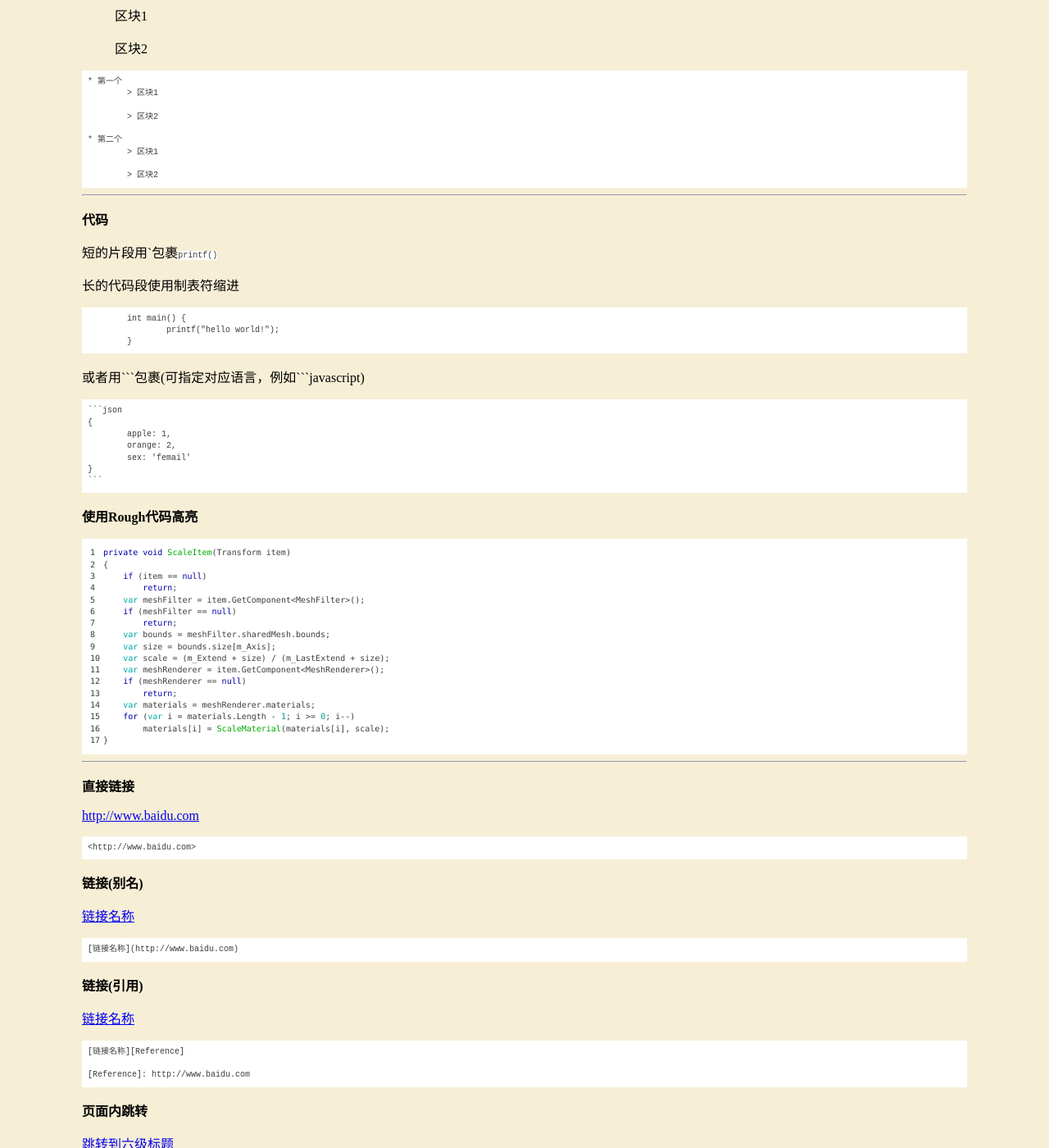
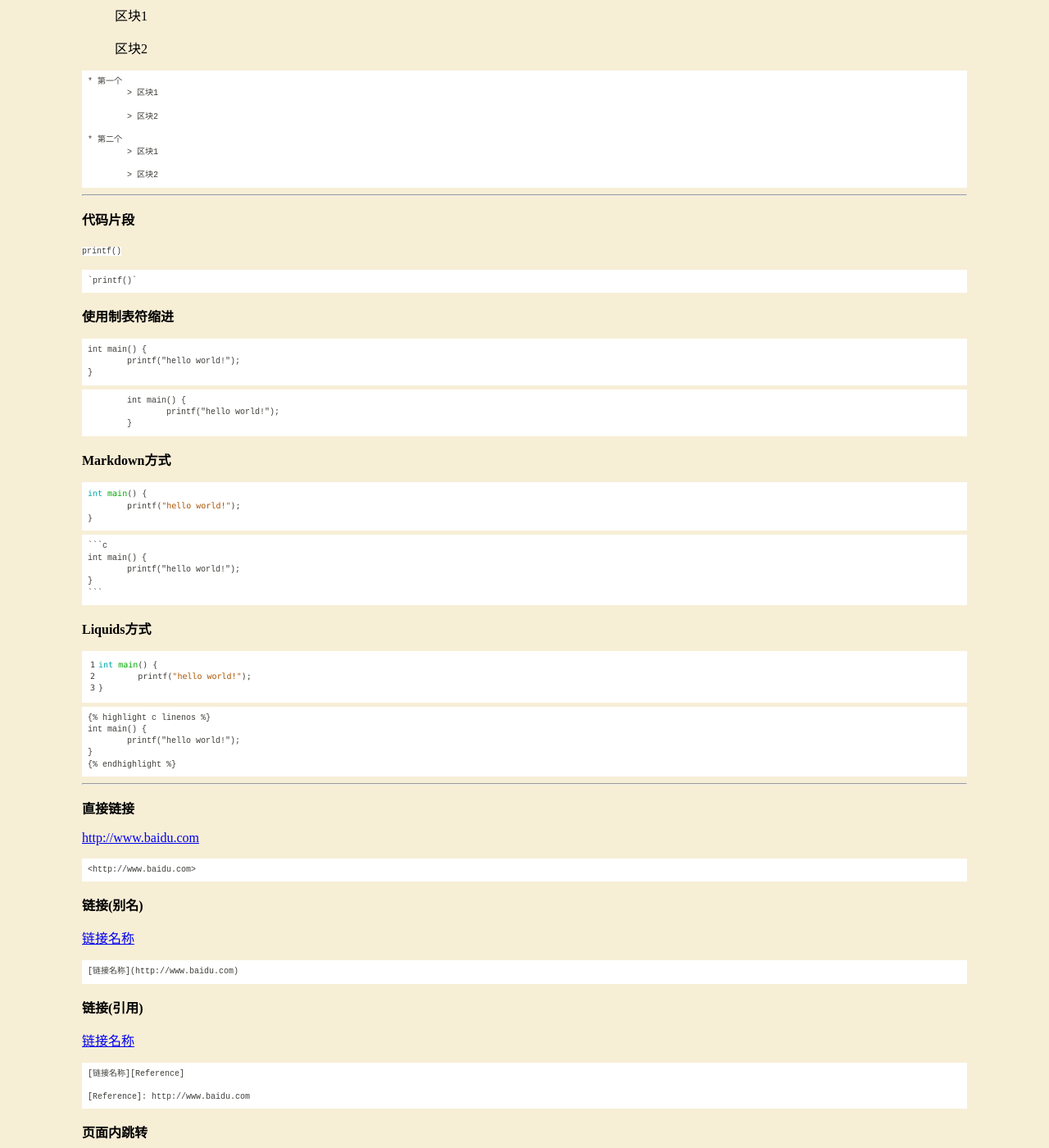
Before and after one commit to SylarLi/sylarli.github.io, a Jekyll site: the page built from _posts/2019-11-7-Markdown.md, in a window 1280 px wide and 1400 px high, scrolled down 3293 px. Shown: the whole window at 82% size. Built offline with Jekyll 4.4.1, drawn with Linux system fonts in a browser that asks for light colours.

Commit message:
markdown

````diff
--- a/_posts/2019-11-7-Markdown.md
+++ b/_posts/2019-11-7-Markdown.md
@@ -192,47 +192,53 @@ Markdown的语法简单说明
 
 ***
 
-**代码**
+**代码片段**
 
-短的片段用\`包裹`printf()`
+`printf()`
 
-长的代码段使用制表符缩进
+	`printf()`
 
-		int main() {
-			printf("hello world!");
-		}
+**使用制表符缩进**
 
-或者用\`\`\`包裹(可指定对应语言，例如\`\`\`javascript)
+	int main() {
+		printf("hello world!");
+	}
 
-	```json
-	{
-		apple: 1,
-		orange: 2,
-		sex: 'femail'
+```
+	int main() {
+		printf("hello world!");
+	}
+```
+
+**Markdown方式**
+
+```c
+int main() {
+	printf("hello world!");
+}
+```
+
+	```c
+	int main() {
+		printf("hello world!");
 	}
 	```
 
-**使用Rough代码高亮**
+**Liquids方式**
 
-{% highlight c# linenos %}
-private void ScaleItem(Transform item)
-{
-    if (item == null)
-        return;
-    var meshFilter = item.GetComponent<MeshFilter>();
-    if (meshFilter == null)
-        return;
-    var bounds = meshFilter.sharedMesh.bounds;
-    var size = bounds.size[m_Axis];
-    var scale = (m_Extend + size) / (m_LastExtend + size);
-    var meshRenderer = item.GetComponent<MeshRenderer>();
-    if (meshRenderer == null)
-        return;
-    var materials = meshRenderer.materials;
-    for (var i = materials.Length - 1; i >= 0; i--)
-        materials[i] = ScaleMaterial(materials[i], scale);
+{% highlight c linenos %}
+int main() {
+	printf("hello world!");
 }
 {% endhighlight %}
+
+	{% raw %}
+	{% highlight c linenos %}
+	int main() {
+		printf("hello world!");
+	}
+	{% endhighlight %}
+	{% endraw %}
 
 ***
 
````
